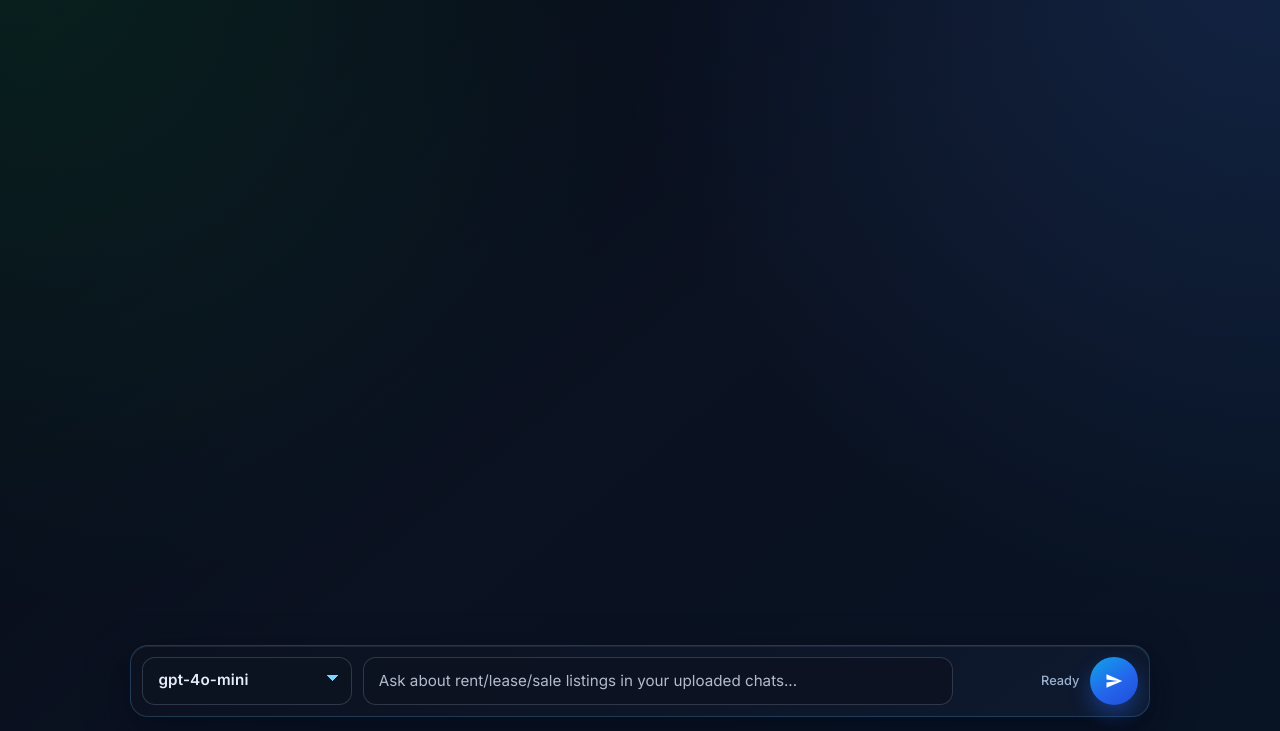
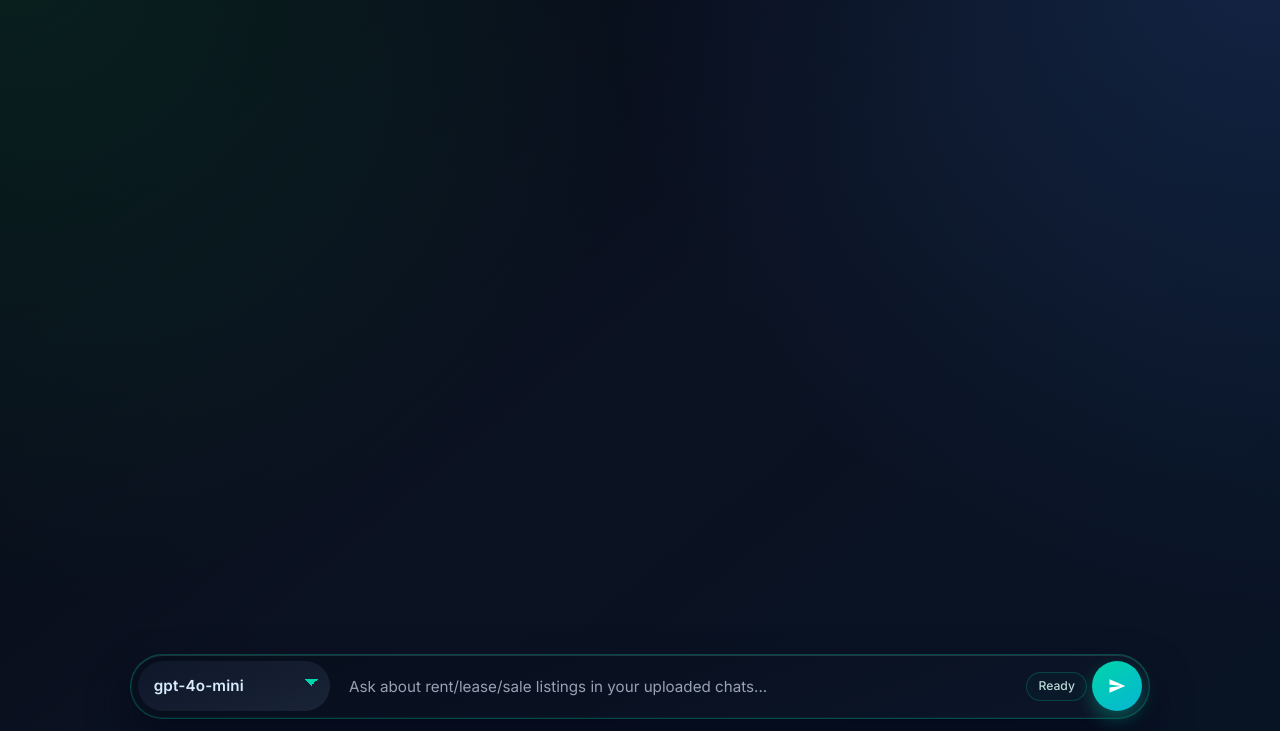
Before and after one commit to parv-sr/whatsapp-parser-tool, a Django app: page /core/chat/ in a window 1280 px wide. Shown: the part 69-800 px from the top of the page. Run offline with Django 5.2, Linux system fonts and the light colour scheme; the visitor is signed in with stand-in values (Sample User, id 1); data that the repository does not hold is empty; parts of the project's set-up code (start-up, migrations or seed data) failed here and were passed over.

Commit message:
Chat UX upgrade

```diff
--- a/templates/core/chat.html
+++ b/templates/core/chat.html
@@ -3,6 +3,10 @@
 
 {% block content %}
 <style>
+    :root {
+        --accent: #00d4aa;
+    }
+
     main {
         padding-bottom: 7rem;
     }
@@ -93,87 +98,112 @@
     #chat-input-bar {
         position: fixed;
         left: 50%;
-        bottom: 14px;
+        bottom: 12px;
         transform: translateX(-50%);
         width: min(1020px, 96%);
         z-index: 80;
     }
 
     #chat-form {
-        display: grid;
-        grid-template-columns: 210px 1fr auto auto;
-        gap: 0.65rem;
+        display: flex;
         align-items: center;
-        padding: 0.7rem;
-        border: 1px solid rgba(99, 179, 237, 0.24);
-        border-radius: 18px;
-        background: linear-gradient(145deg, rgba(12, 18, 32, 0.95), rgba(15, 26, 48, 0.94));
-        backdrop-filter: blur(14px);
-        box-shadow: 0 16px 42px rgba(2, 8, 23, 0.52), inset 0 1px 0 rgba(148, 163, 184, 0.12);
+        gap: 0.3rem;
+        padding: 0.42rem;
+        border-radius: 999px;
+        border: 1px solid rgba(0, 212, 170, 0.28);
+        background: linear-gradient(160deg, rgba(7, 14, 27, 0.95), rgba(12, 22, 40, 0.97));
+        backdrop-filter: blur(16px);
+        box-shadow:
+            0 20px 40px rgba(2, 6, 23, 0.58),
+            inset 0 1px 0 rgba(148, 163, 184, 0.16),
+            inset 0 0 0 1px rgba(0, 212, 170, 0.08);
     }
 
     .control,
     #chat-input {
-        height: 48px;
+        height: 50px;
         margin: 0;
-        border-radius: 13px;
+        border-radius: 999px;
         font-size: 0.95rem;
-        padding: 0 0.95rem;
-        border: 1px solid rgba(148, 163, 184, 0.26);
-        background: rgba(12, 19, 33, 0.92);
-        color: #e6edf8;
+        border: 0;
+        outline: none;
+        box-shadow: none;
+        background: transparent;
+        color: #dbe7f5;
     }
 
     .control:focus,
     #chat-input:focus {
         outline: none;
-        border-color: rgba(56, 189, 248, 0.9);
-        box-shadow: 0 0 0 3px rgba(14, 165, 233, 0.23);
+        box-shadow: none;
     }
 
     #model-select {
         appearance: none;
-        background-image:
-            linear-gradient(45deg, transparent 50%, #7dd3fc 50%),
-            linear-gradient(135deg, #7dd3fc 50%, transparent 50%);
-        background-position:
-            calc(100% - 18px) calc(50% - 3px),
-            calc(100% - 12px) calc(50% - 3px);
-        background-size: 6px 6px, 6px 6px;
-        background-repeat: no-repeat;
+        flex: 0 0 192px;
+        padding: 0 2.3rem 0 1rem;
         font-weight: 600;
         letter-spacing: 0.01em;
+        color: #d8ebff;
+        background-color: rgba(17, 29, 49, 0.78);
+        background-image:
+            linear-gradient(45deg, transparent 50%, var(--accent) 50%),
+            linear-gradient(135deg, var(--accent) 50%, transparent 50%),
+            linear-gradient(160deg, rgba(15, 23, 42, 0.85), rgba(30, 41, 59, 0.7));
+        background-position:
+            calc(100% - 18px) calc(50% - 4px),
+            calc(100% - 12px) calc(50% - 4px),
+            center;
+        background-size: 7px 7px, 7px 7px, 100% 100%;
+        background-repeat: no-repeat;
+    }
+
+    #model-select option {
+        background: #0f172a;
+        color: #dbeafe;
+    }
+
+    #chat-input {
+        flex: 1;
+        min-width: 0;
+        padding: 0 0.9rem;
+        color: #e2ebf8;
     }
 
     #chat-input::placeholder {
-        color: rgba(191, 203, 219, 0.92);
+        color: rgba(191, 203, 219, 0.78);
     }
 
     #chat-status {
-        font-size: 0.8rem;
-        color: #9bb2ce;
-        min-width: 116px;
-        text-align: right;
+        flex: 0 0 auto;
+        font-size: 0.76rem;
+        color: #b8d8d5;
+        padding: 0.28rem 0.72rem;
+        border-radius: 999px;
+        background: rgba(11, 28, 43, 0.72);
+        border: 1px solid rgba(0, 212, 170, 0.22);
         font-weight: 500;
+        text-align: center;
     }
 
     .send-btn {
-        width: 48px;
-        height: 48px;
+        width: 50px;
+        height: 50px;
+        flex: 0 0 50px;
         margin: 0;
         border-radius: 999px;
         border: none;
-        background: linear-gradient(145deg, #0ea5e9, #2563eb 58%, #1d4ed8);
+        background: linear-gradient(145deg, var(--accent), #06b6d4);
         display: grid;
         place-items: center;
         cursor: pointer;
-        box-shadow: 0 10px 20px rgba(37, 99, 235, 0.4);
+        box-shadow: 0 8px 18px rgba(0, 212, 170, 0.33);
         transition: transform 0.16s ease, box-shadow 0.16s ease, filter 0.16s ease;
     }
 
     .send-btn:hover {
         transform: translateY(-1px) scale(1.01);
-        box-shadow: 0 12px 24px rgba(14, 165, 233, 0.42);
+        box-shadow: 0 12px 26px rgba(0, 212, 170, 0.4);
         filter: brightness(1.05);
     }
 
@@ -183,56 +213,180 @@
         fill: white;
     }
 
+    dialog::backdrop {
+        background: rgba(2, 6, 23, 0.75);
+    }
+
+    .modal-modern {
+        width: min(860px, 96vw);
+        max-height: 86vh;
+        display: flex;
+        flex-direction: column;
+        overflow: hidden;
+        background: linear-gradient(165deg, rgba(10, 19, 34, 0.98), rgba(15, 29, 50, 0.98)) !important;
+        border: 1px solid rgba(0, 212, 170, 0.32);
+        border-radius: 22px;
+        box-shadow: 0 28px 48px rgba(2, 6, 23, 0.65);
+        padding: 1rem;
+    }
+
+    .modal-modern header {
+        display: flex;
+        align-items: center;
+        justify-content: space-between;
+        gap: 0.8rem;
+        padding-bottom: 0.6rem;
+        border-bottom: 1px solid rgba(148, 163, 184, 0.18);
+        margin-bottom: 0.78rem;
+    }
+
+    .modal-modern h3 {
+        margin: 0;
+        color: #e5f8ff;
+        font-size: 1.08rem;
+        font-weight: 650;
+        letter-spacing: 0.01em;
+    }
+
+    .modal-meta {
+        margin: 0 0 0.88rem;
+        padding: 0.62rem 0.78rem;
+        border-radius: 12px;
+        border: 1px solid rgba(148, 163, 184, 0.2);
+        background: rgba(9, 18, 34, 0.66);
+        color: #9cb3cb;
+        font-size: 0.88rem;
+        line-height: 1.45;
+    }
+
+    .modal-meta strong {
+        color: #e6f2ff;
+        font-weight: 600;
+    }
+
+    .modal-actions {
+        display: flex;
+        align-items: center;
+        gap: 0.55rem;
+    }
+
+    .modal-btn {
+        border: 1px solid rgba(0, 212, 170, 0.34);
+        background: linear-gradient(155deg, rgba(15, 36, 54, 0.92), rgba(6, 25, 37, 0.92));
+        color: #d5fffa;
+        border-radius: 999px;
+        font-size: 0.8rem;
+        font-weight: 600;
+        padding: 0.45rem 0.92rem;
+        margin: 0;
+        line-height: 1;
+        cursor: pointer;
+        transition: transform 0.14s ease, box-shadow 0.14s ease, filter 0.14s ease;
+    }
+
+    .modal-btn:hover {
+        transform: translateY(-1px);
+        box-shadow: 0 9px 16px rgba(0, 212, 170, 0.25);
+        filter: brightness(1.06);
+    }
+
+    .modal-btn-copy {
+        background: linear-gradient(145deg, rgba(0, 212, 170, 0.26), rgba(6, 182, 212, 0.24));
+        border-color: rgba(0, 212, 170, 0.62);
+    }
+
+    .modal-btn-close {
+        width: 40px;
+        height: 40px;
+        display: inline-flex;
+        align-items: center;
+        justify-content: center;
+        padding: 0;
+        font-size: 1.16rem;
+        color: #c5d3e8;
+    }
+
+    .modal-copy-status {
+        min-height: 1.15rem;
+        margin: 0 0 0.45rem;
+        color: #7debcf;
+        font-size: 0.78rem;
+        font-weight: 600;
+        opacity: 0;
+        transform: translateY(-2px);
+        transition: opacity 0.18s ease, transform 0.18s ease;
+        pointer-events: none;
+    }
+
+    .modal-copy-status.visible {
+        opacity: 1;
+        transform: translateY(0);
+    }
+
+    .raw-msg-box {
+        min-height: 200px;
+        max-height: 56vh;
+        overflow-y: auto;
+        margin: 0;
+        padding: 1rem 1.05rem;
+        border-radius: 14px;
+        background: rgba(3, 10, 22, 0.76);
+        border: 1px solid rgba(71, 85, 105, 0.38);
+        color: #dbe7f4;
+        font-size: 0.86rem;
+        font-family: "JetBrains Mono", "Fira Code", "Consolas", "Menlo", monospace;
+        line-height: 1.6;
+        letter-spacing: 0.005em;
+        white-space: pre-wrap;
+        overflow-wrap: anywhere;
+        word-break: break-word;
+    }
+
     .source-btn {
         margin: 0;
-        padding: 0.38rem 0.8rem;
+        padding: 0.38rem 0.82rem;
         border-radius: 999px;
         font-size: 0.77rem;
         font-weight: 650;
-        border: 1px solid rgba(56, 189, 248, 0.82);
-        background: linear-gradient(145deg, rgba(14, 165, 233, 0.3), rgba(2, 132, 199, 0.22));
-        color: #cff5ff;
+        border: 1px solid rgba(0, 212, 170, 0.72);
+        background: linear-gradient(145deg, rgba(0, 212, 170, 0.24), rgba(8, 145, 178, 0.2));
+        color: #c7fff0;
         cursor: pointer;
         transition: transform 0.15s ease, background 0.15s ease, box-shadow 0.15s ease;
+        display: inline-flex;
+        align-items: center;
+        gap: 0.35rem;
     }
 
     .source-btn:hover {
         transform: translateY(-1px);
-        background: linear-gradient(145deg, rgba(56, 189, 248, 0.42), rgba(14, 116, 144, 0.28));
-        box-shadow: 0 8px 16px rgba(14, 165, 233, 0.3);
+        background: linear-gradient(145deg, rgba(0, 212, 170, 0.35), rgba(6, 182, 212, 0.24));
+        box-shadow: 0 8px 16px rgba(0, 212, 170, 0.24);
     }
 
-    dialog::backdrop {
-        background: rgba(2, 6, 23, 0.75);
+    * {
+        scrollbar-width: thin;
+        scrollbar-color: rgba(0, 212, 170, 0.35) rgba(15, 23, 42, 0.45);
     }
 
-    dialog article {
-        width: min(760px, 96vw);
-        max-height: 82vh;
-        overflow: hidden;
-        background: linear-gradient(160deg, rgba(12, 18, 32, 0.98), rgba(17, 28, 47, 0.97)) !important;
-        border: 1px solid rgba(125, 211, 252, 0.32);
-        border-radius: 18px;
-        box-shadow: 0 24px 45px rgba(2, 6, 23, 0.62);
+    *::-webkit-scrollbar {
+        width: 9px;
+        height: 9px;
     }
 
-    dialog header h3 {
-        margin: 0;
-        color: #e9f4ff;
-        letter-spacing: 0.01em;
+    *::-webkit-scrollbar-track {
+        background: rgba(15, 23, 42, 0.45);
+        border-radius: 999px;
     }
 
-    .raw-msg-box {
-        max-height: 56vh;
-        overflow-y: auto;
-        padding: 0.95rem;
-        border-radius: 12px;
-        background: rgba(4, 10, 22, 0.72);
-        border: 1px solid rgba(71, 85, 105, 0.45);
-        color: #d8e3f3;
-        font-size: 0.86rem;
-        line-height: 1.5;
-        white-space: pre-wrap;
+    *::-webkit-scrollbar-thumb {
+        border-radius: 999px;
+        border: 2px solid rgba(15, 23, 42, 0.45);
+        background: linear-gradient(180deg, rgba(0, 212, 170, 0.55), rgba(6, 182, 212, 0.35));
+    }
+
+    *::-webkit-scrollbar-thumb:hover {
+        background: linear-gradient(180deg, rgba(0, 212, 170, 0.72), rgba(6, 182, 212, 0.48));
     }
 
     @media (max-width: 760px) {
@@ -297,6 +485,9 @@
     const modelSelect = document.getElementById("model-select");
     const chatStatus = document.getElementById("chat-status");
     const modal = document.getElementById("source-modal");
+    const modalContent = document.getElementById("modal-content");
+    const modalCopyStatus = document.getElementById("modal-copy-status");
+    let copyToastTimer = null;
 
     function closeSourceModal() {
         if (modal.open) modal.close();
@@ -308,16 +499,42 @@
         } else {
             modal.setAttribute("open", true);
         }
-        document.getElementById("modal-content").textContent = "Loading original message...";
+        modalCopyStatus.classList.remove("visible");
+        modalCopyStatus.textContent = "";
+        modalContent.textContent = "Loading original message...";
         try {
             const res = await fetch(`/core/chat/source/${listingId}/`);
             if (!res.ok) throw new Error("Fetch failed");
             const data = await res.json();
-            document.getElementById("modal-content").textContent = data.raw_text || "N/A";
+            modalContent.textContent = data.raw_text || "N/A";
             document.getElementById("modal-sender").textContent = data.sender || "Unknown";
             document.getElementById("modal-time").textContent = data.timestamp || "N/A";
         } catch {
-            document.getElementById("modal-content").textContent = "Error loading source message.";
+            modalContent.textContent = "Error loading source message.";
+        }
+    }
+
+    function showCopyToast(message, isError = false) {
+        if (copyToastTimer) clearTimeout(copyToastTimer);
+        modalCopyStatus.textContent = message;
+        modalCopyStatus.style.color = isError ? "#fda4af" : "#7debcf";
+        modalCopyStatus.classList.add("visible");
+        copyToastTimer = setTimeout(() => {
+            modalCopyStatus.classList.remove("visible");
+        }, 1800);
+    }
+
+    async function copyModalContent() {
+        const text = modalContent.textContent || "";
+        if (!text.trim()) {
+            showCopyToast("Nothing to copy yet.", true);
+            return;
+        }
+        try {
+            await navigator.clipboard.writeText(text);
+            showCopyToast("Copied original message.");
+        } catch {
+            showCopyToast("Copy failed. Please copy manually.", true);
         }
     }
 
@@ -337,7 +554,7 @@
                 target.innerHTML = "";
                 const btn = document.createElement("button");
                 btn.className = "source-btn";
-                btn.textContent = "Open Source";
+                btn.innerHTML = '<span aria-hidden="true">👁</span> View Original';
                 btn.onclick = () => openSourceModal(idVal);
                 target.appendChild(btn);
             });
```
Also changed, not shown: other parts of templates/core/chat.html (+44 -9 lines).
